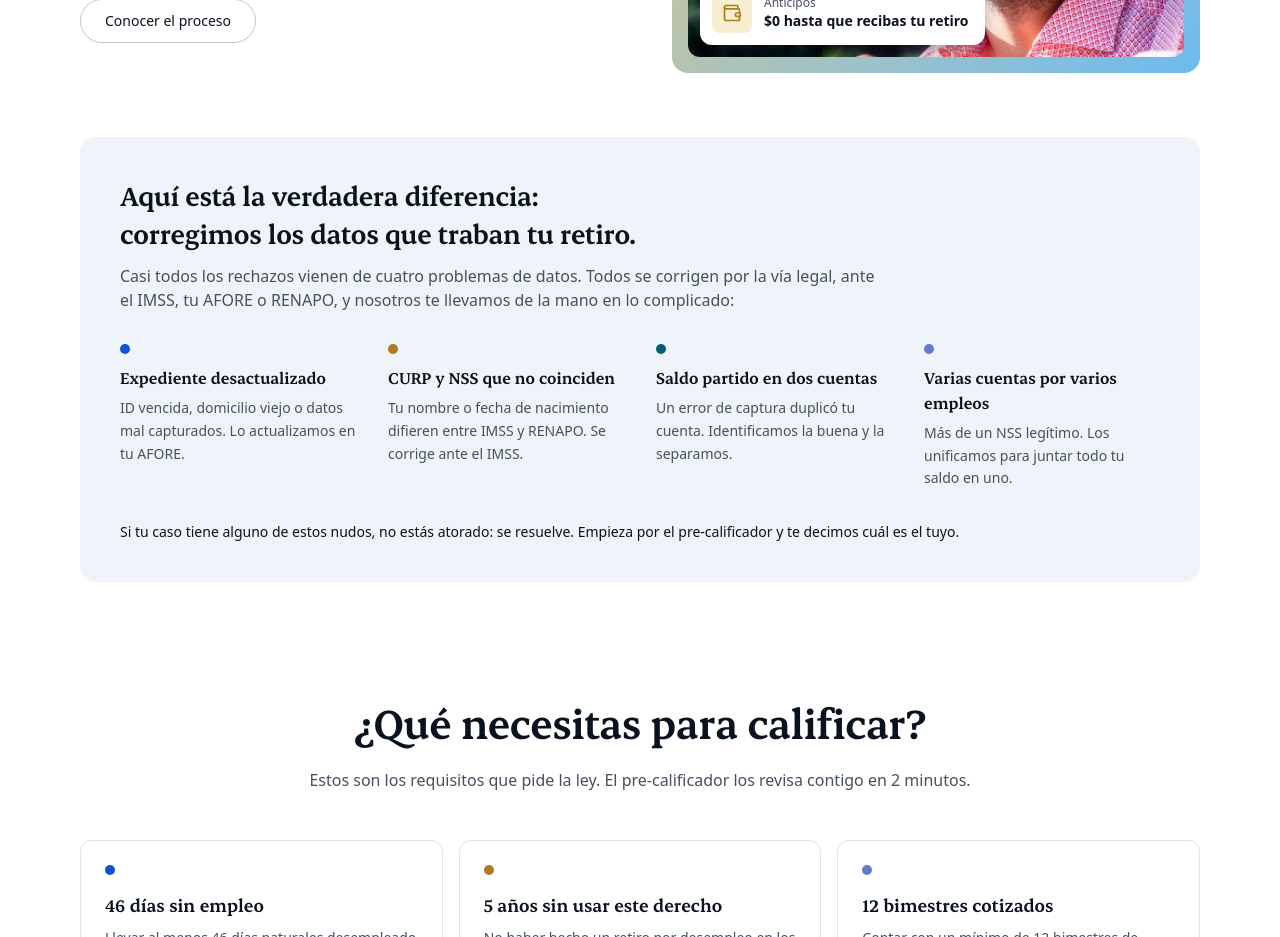
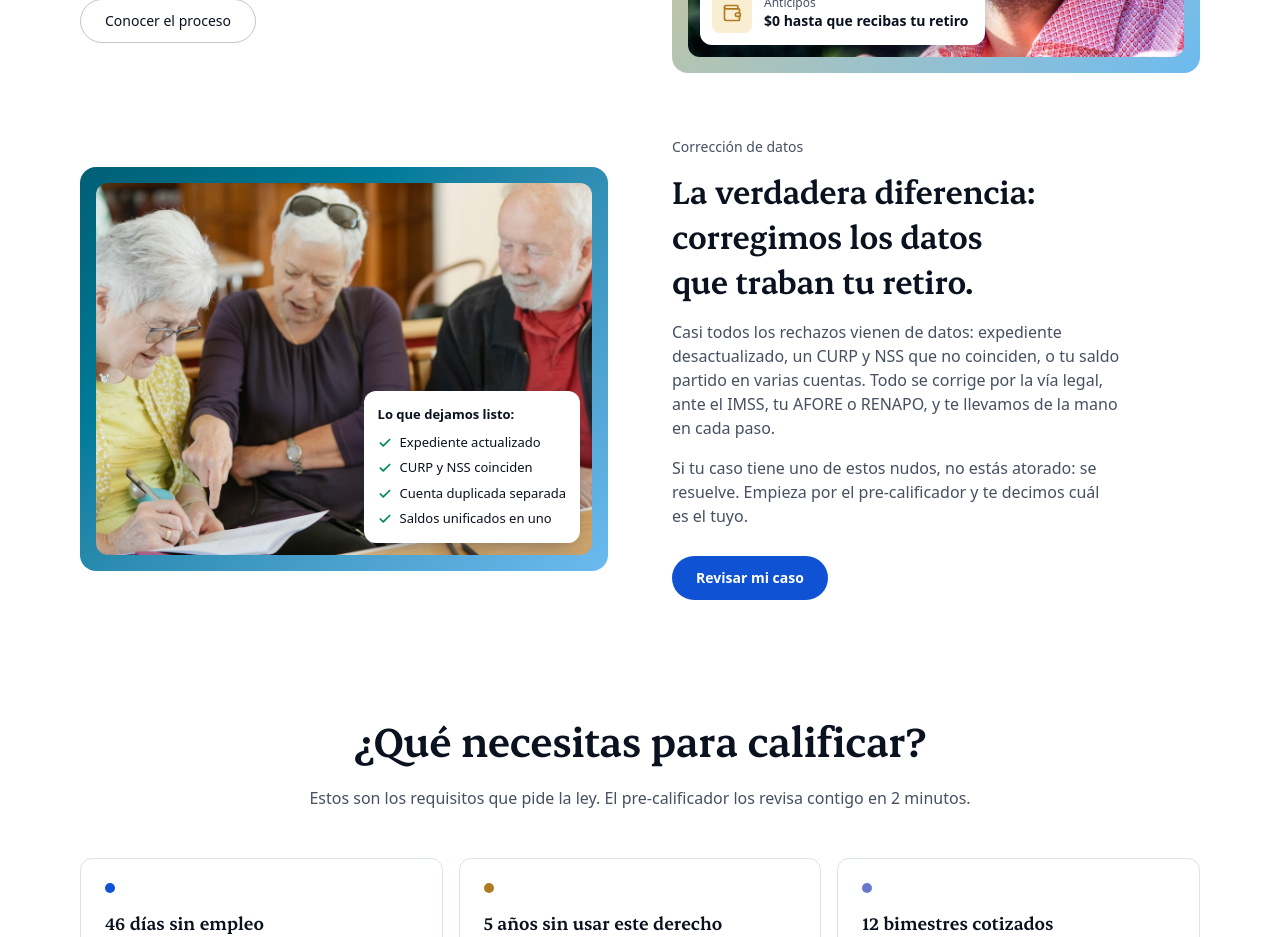
Before and after one commit to richyhoopd/aforeassistant, a Next.js app: page / in a window 1280 px wide. Shown: the part 1900-2837 px from the top of the page. Built offline with nearby package versions, Linux system fonts and the light colour scheme.

Commit message:
feat: cierre del rediseño de landing (últimos ajustes e imagen de asesoría)

```diff
--- a/app/(public)/page.tsx
+++ b/app/(public)/page.tsx
@@ -270,60 +270,66 @@ export default function Landing() {
         </div>
 
         {/* Diferenciador: corrección de datos */}
-        <Reveal className="mt-16">
-          <div className="rounded-2xl bg-secondary p-6 sm:p-10">
-            <div className="max-w-3xl">
-              <h3 className="text-balance font-display text-2xl font-semibold leading-tight tracking-[-0.01em] sm:text-3xl">
-                Aquí está la verdadera diferencia: corregimos los datos que
-                traban tu retiro.
-              </h3>
-              <p className="mt-3 text-muted-foreground">
-                Casi todos los rechazos vienen de cuatro problemas de datos.
-                Todos se corrigen por la vía legal, ante el IMSS, tu AFORE o
-                RENAPO, y nosotros te llevamos de la mano en lo complicado:
-              </p>
+        <div className="mt-16 grid items-center gap-10 lg:grid-cols-2 lg:gap-16">
+          <Reveal className="relative">
+            <div className="rounded-2xl bg-[linear-gradient(140deg,oklch(0.44_0.1_215),oklch(0.76_0.11_240))] p-3 sm:p-4">
+              <div className="relative aspect-[4/3] overflow-hidden rounded-xl">
+                <Image
+                  src="/images/asesoria-datos.jpg"
+                  alt="Asesor señalando un documento mientras una pareja mayor lo revisa"
+                  fill
+                  sizes="(min-width: 1024px) 540px, 100vw"
+                  className="object-cover"
+                />
+                <div className="absolute bottom-3 right-3 rounded-xl bg-white p-3.5 shadow-[0_8px_24px_-8px_oklch(0.23_0.06_265/0.5)]">
+                  <p className="text-[13px] font-semibold">Lo que dejamos listo:</p>
+                  <ul className="mt-2 space-y-1.5 text-[13px]">
+                    {[
+                      "Expediente actualizado",
+                      "CURP y NSS coinciden",
+                      "Cuenta duplicada separada",
+                      "Saldos unificados en uno",
+                    ].map((item) => (
+                      <li key={item} className="flex items-center gap-2">
+                        <Check
+                          className="size-3.5 shrink-0 text-[oklch(0.55_0.14_160)]"
+                          aria-hidden
+                          strokeWidth={3}
+                        />
+                        {item}
+                      </li>
+                    ))}
+                  </ul>
+                </div>
+              </div>
             </div>
-            <div className="mt-8 grid gap-x-8 gap-y-6 sm:grid-cols-2 lg:grid-cols-4">
-              {[
-                {
-                  dot: "bg-primary",
-                  title: "Expediente desactualizado",
-                  body: "ID vencida, domicilio viejo o datos mal capturados. Lo actualizamos en tu AFORE.",
-                },
-                {
-                  dot: "bg-gold-deep",
-                  title: "CURP y NSS que no coinciden",
-                  body: "Tu nombre o fecha de nacimiento difieren entre IMSS y RENAPO. Se corrige ante el IMSS.",
-                },
-                {
-                  dot: "bg-card-teal",
-                  title: "Saldo partido en dos cuentas",
-                  body: "Un error de captura duplicó tu cuenta. Identificamos la buena y la separamos.",
-                },
-                {
-                  dot: "bg-[oklch(0.6_0.13_272)]",
-                  title: "Varias cuentas por varios empleos",
-                  body: "Más de un NSS legítimo. Los unificamos para juntar todo tu saldo en uno.",
-                },
-              ].map((d) => (
-                <div key={d.title}>
-                  <span aria-hidden className={`block size-2.5 rounded-full ${d.dot}`} />
-                  <h4 className="mt-3 font-display text-lg font-semibold leading-snug">
-                    {d.title}
-                  </h4>
-                  <p className="mt-1.5 text-sm leading-relaxed text-muted-foreground">
-                    {d.body}
-                  </p>
-                </div>
-              ))}
-            </div>
-            <p className="mt-8 text-sm font-medium">
-              Si tu caso tiene alguno de estos nudos, no estás atorado: se
+          </Reveal>
+          <Reveal delay={0.08}>
+            <p className="text-sm font-medium text-muted-foreground">Corrección de datos</p>
+            <h3 className="mt-3 max-w-md text-balance font-display text-3xl font-semibold leading-tight tracking-[-0.01em] sm:text-4xl">
+              La verdadera diferencia: corregimos los datos que traban tu
+              retiro.
+            </h3>
+            <p className="mt-4 max-w-md text-muted-foreground">
+              Casi todos los rechazos vienen de datos: expediente
+              desactualizado, un CURP y NSS que no coinciden, o tu saldo
+              partido en varias cuentas. Todo se corrige por la vía legal, ante
+              el IMSS, tu AFORE o RENAPO, y te llevamos de la mano en cada
+              paso.
+            </p>
+            <p className="mt-4 max-w-md text-muted-foreground">
+              Si tu caso tiene uno de estos nudos, no estás atorado: se
               resuelve. Empieza por el pre-calificador y te decimos cuál es el
               tuyo.
             </p>
-          </div>
-        </Reveal>
+            <a
+              href="#estimador"
+              className="mt-7 inline-flex h-11 items-center rounded-full bg-primary px-6 text-sm font-semibold text-white transition-colors duration-200 hover:bg-[oklch(0.44_0.21_262)]"
+            >
+              Revisar mi caso
+            </a>
+          </Reveal>
+        </div>
       </section>
 
       {/* Requisitos */}
```
Also changed, not shown: public/images/asesoria-datos.jpg (added).
